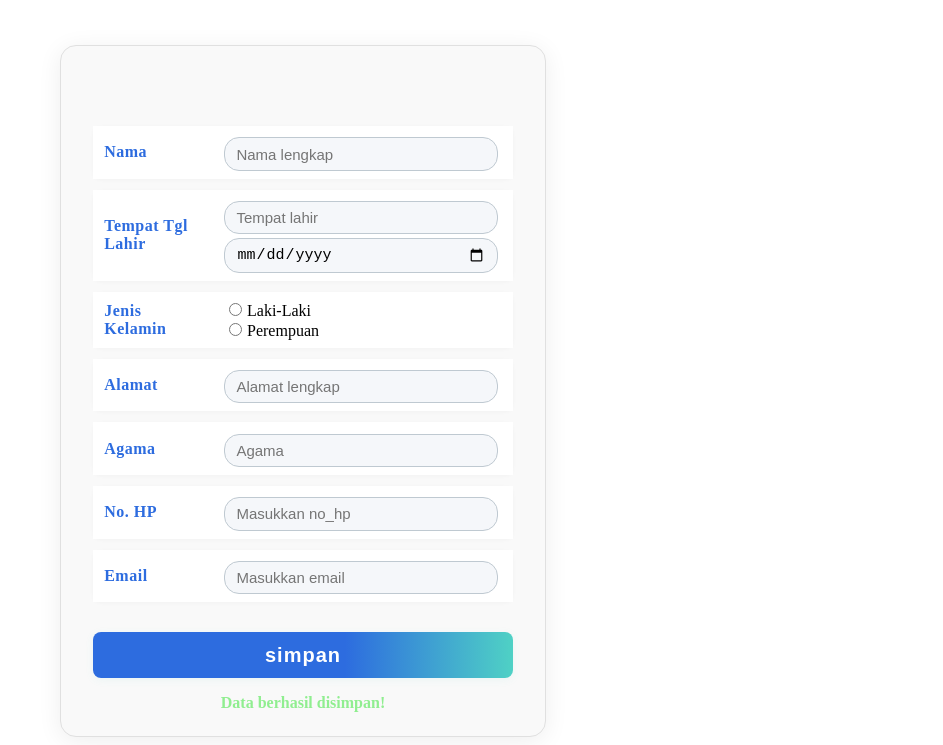
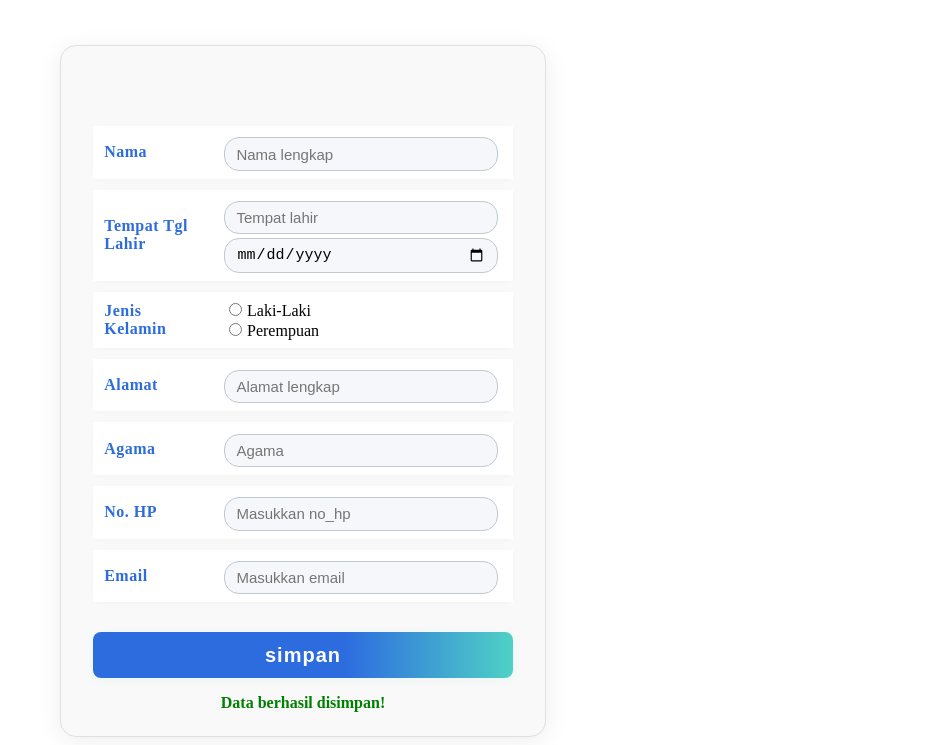
Before and after one commit to alwihadipratama/forum, a plain HTML site: page index.html in a window 1280 px wide. Both pictures are taken after a click on the button "simpan". Shown: the part 78-823 px from the top of the page, without its empty margins (337-1280 px from the left). Drawn offline with Linux system fonts and the light colour scheme.

Commit message:
Update index.html

```diff
--- a/index.html
+++ b/index.html
@@ -348,7 +348,7 @@
         document.getElementById("simpanBtn").addEventListener("click", function() {
             const msg = document.getElementById("successMsg");
             msg.textContent = "Data berhasil disimpan!";
-            msg.style.color = "lightgreen";
+            msg.style.color = "green";
 
             msg.style.fontWeight = "bold";
             msg.style.marginTop = "1rem";
```
